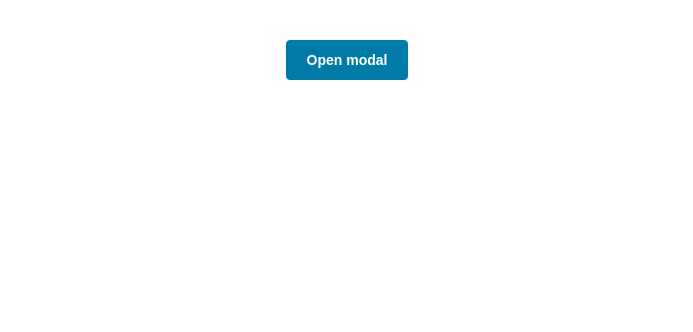
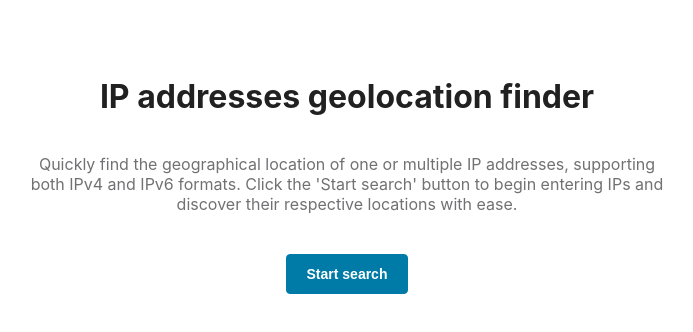
Before and after one commit to egkozlov/ip-searcher, a React (Create React App) app: page / in a window 1280 px wide. Shown: the top 332 px of the page, without its empty margins (293-986 px from the left). Built offline with nearby package versions, Linux system fonts and the light colour scheme.

Commit message:
Improve main page

```diff
--- a/src/App.module.css
+++ b/src/App.module.css
@@ -1,6 +1,20 @@
 .mainContainer {
   display: flex;
+  flex-direction: column;
   align-items: center;
   justify-content: center;
-  margin-top: 40px;
+  margin: 40px auto;
+  padding: 16px;
+  max-width: 640px;
 }
+
+.title {
+  color: #212121;
+  text-align: center;
+}
+
+.description {
+  color: #717173;
+  text-align: center;
+  margin-bottom: 40px;
+}
--- a/src/App.tsx
+++ b/src/App.tsx
@@ -15,7 +15,9 @@ export const App = () => {
   }
 
   return <div className={styles.mainContainer}>
-    <Button onClick={handleOpenModal}>Open modal</Button>
+    <h1 className={styles.title}>IP addresses geolocation finder</h1>
+    <p className={styles.description}>Quickly find the geographical location of one or multiple IP addresses, supporting both IPv4 and IPv6 formats. Click the 'Start search' button to begin entering IPs and discover their respective locations with ease.</p>
+    <Button onClick={handleOpenModal}>Start search</Button>
     <SearchIpGeolocationModal
       isOpen={isIpGeolocationModalOpened}
       onClose={handleOnCloseModal}
```
